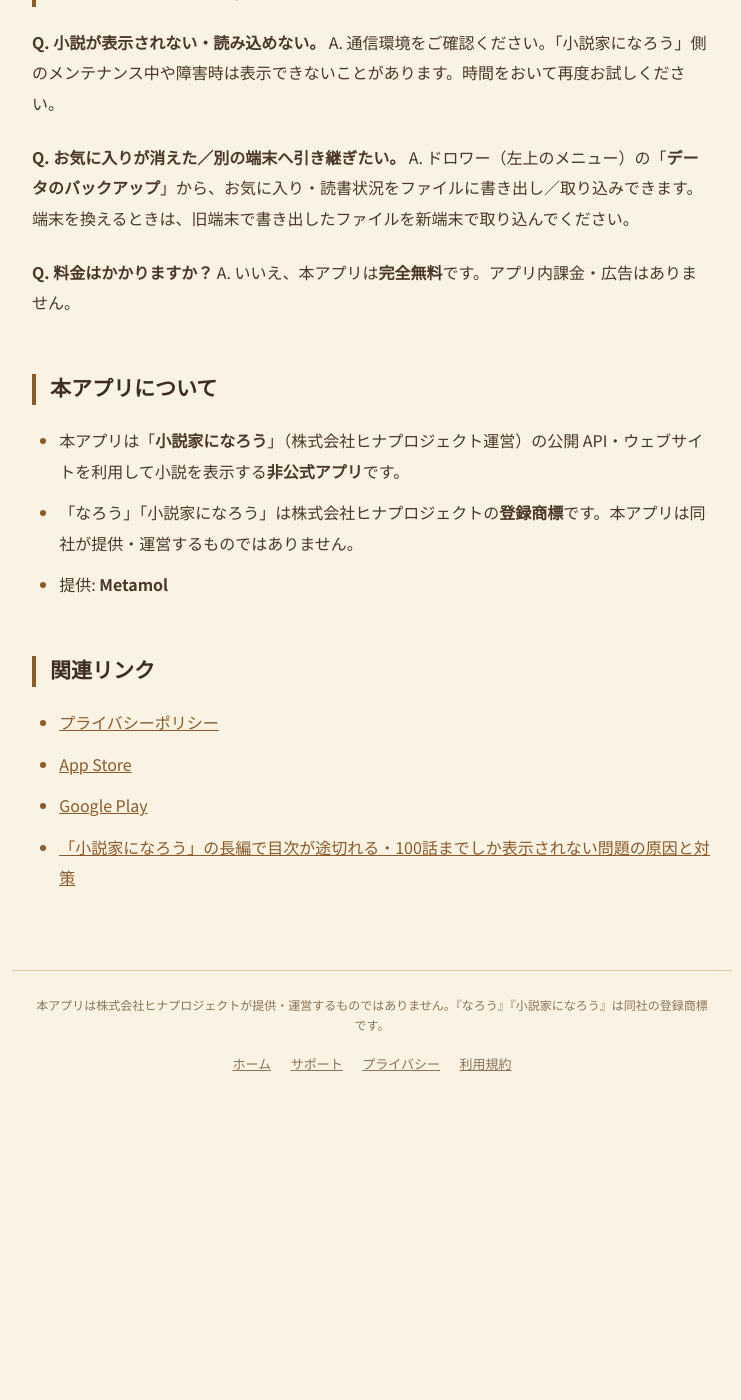
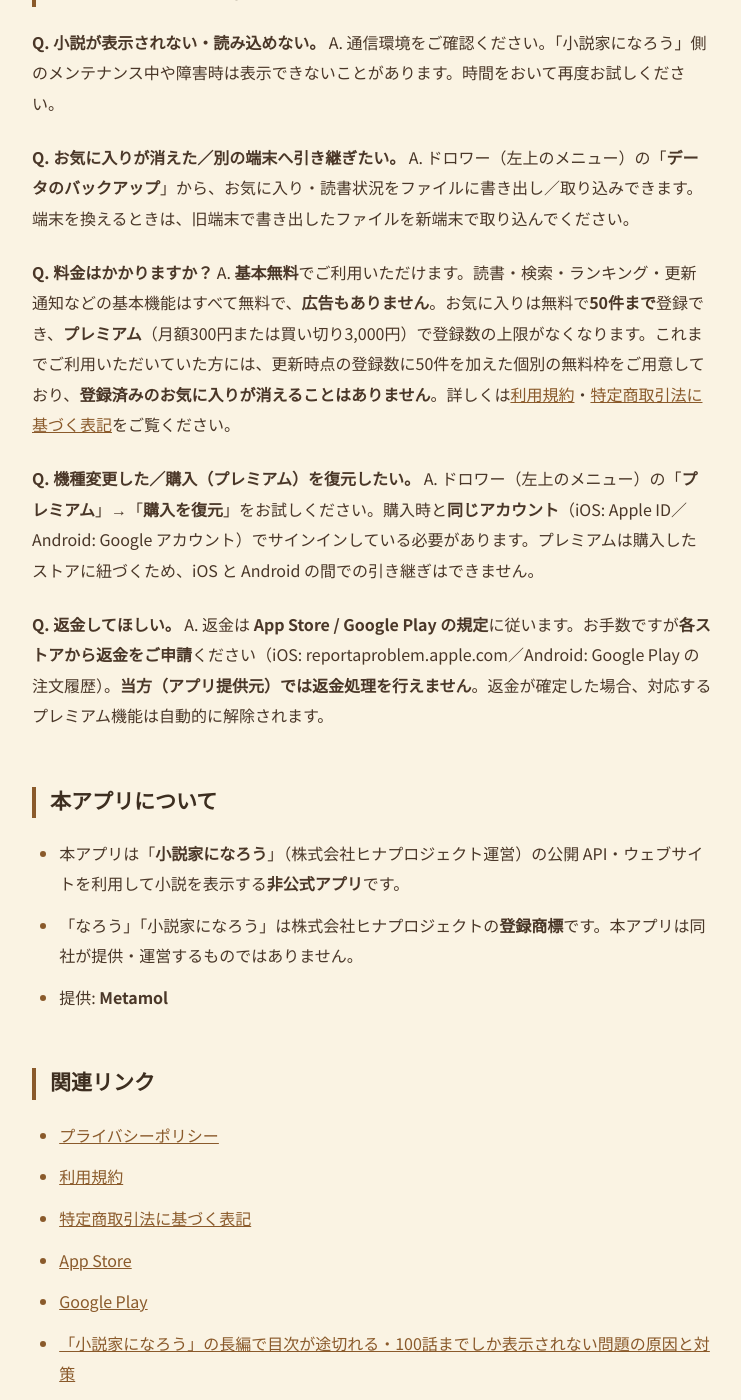
Before and after one commit to MetamoL/yomitsugi-legal, a Jekyll site: the page built from support.md, in a window 1280 px wide and 1400 px high, scrolled down 510 px. Shown: the whole window, without its empty margins (268-1009 px from the left). Built offline with Jekyll 4.4.1, drawn with Linux system fonts in a browser that asks for light colours; our own code applies the rules of GitHub Pages for plain Markdown files; before the commit the page ends 1636 px from its top, so only the background shows below that.

Commit message:
課金開始（1.9.3）に合わせた表記の同期＝特商法ページ新設・基本無料化・FAQ復活
- tokushoho.md 新設: 特定商取引法に基づく表記（価格・支払/提供時期・解約・返金・
  動作環境。所在地・電話は請求開示方式=🧑決定・弁護士確認なし）
- support.md: 料金FAQを「完全無料」→「基本無料+50件+プレミアム」へ差し替え・
  復元/返金FAQを復活（docs/support.md の下書き準拠）・関連リンクに規約/特商法を追加
- index.md: ヒーローの「無料・広告なし」→「基本無料・広告なし」
- 記事3本: 「広告やアプリ内課金もありません」→「基本無料・広告なし（任意のプレミアムあり）」
- ⚠️ push=即公開のため、公開はストア提出と同期（このコミット時点では未公開）
- 記事の「公式ページをそのまま表示する方式」staleは今回触らず=yomitsugi BACKLOG へ記録

Co-Authored-By: Claude Fable 5 <noreply@anthropic.com>

```diff
--- a/support.md
+++ b/support.md
@@ -22,7 +22,13 @@ A. 通信環境をご確認ください。「小説家になろう」側のメ
 A. ドロワー（左上のメニュー）の「**データのバックアップ**」から、お気に入り・読書状況をファイルに書き出し／取り込みできます。端末を換えるときは、旧端末で書き出したファイルを新端末で取り込んでください。
 
 **Q. 料金はかかりますか？**
-A. いいえ、本アプリは**完全無料**です。アプリ内課金・広告はありません。
+A. **基本無料**でご利用いただけます。読書・検索・ランキング・更新通知などの基本機能はすべて無料で、**広告もありません**。お気に入りは無料で**50件まで**登録でき、**プレミアム**（月額300円または買い切り3,000円）で登録数の上限がなくなります。これまでご利用いただいていた方には、更新時点の登録数に50件を加えた個別の無料枠をご用意しており、**登録済みのお気に入りが消えることはありません**。詳しくは[利用規約](./terms)・[特定商取引法に基づく表記](./tokushoho)をご覧ください。
+
+**Q. 機種変更した／購入（プレミアム）を復元したい。**
+A. ドロワー（左上のメニュー）の「**プレミアム**」→「**購入を復元**」をお試しください。購入時と**同じアカウント**（iOS: Apple ID／Android: Google アカウント）でサインインしている必要があります。プレミアムは購入したストアに紐づくため、iOS と Android の間での引き継ぎはできません。
+
+**Q. 返金してほしい。**
+A. 返金は **App Store / Google Play の規定**に従います。お手数ですが**各ストアから返金をご申請**ください（iOS: reportaproblem.apple.com／Android: Google Play の注文履歴）。**当方（アプリ提供元）では返金処理を行えません**。返金が確定した場合、対応するプレミアム機能は自動的に解除されます。
 
 ## 本アプリについて
 - 本アプリは「**小説家になろう**」（株式会社ヒナプロジェクト運営）の公開 API・ウェブサイトを利用して小説を表示する**非公式アプリ**です。
@@ -31,6 +37,8 @@ A. いいえ、本アプリは**完全無料**です。アプリ内課金・広
 
 ## 関連リンク
 - [プライバシーポリシー](./privacy_policy)
+- [利用規約](./terms)
+- [特定商取引法に基づく表記](./tokushoho)
 - [App Store](https://apps.apple.com/jp/app/id6778637183)
 - [Google Play](https://play.google.com/store/apps/details?id=com.metamol.yomitsugi)
 - [「小説家になろう」の長編で目次が途切れる・100話までしか表示されない問題の原因と対策](./articles/narou-mokuji-togireru/)
```
Also changed, not shown: articles/narou-dokomade-yonda.md (+1 -1 lines), articles/narou-koushiki-app.md (+1 -1 lines), articles/narou-sumaho-kaiteki.md (+2 -2 lines), index.md (+1 -1 lines), tokushoho.md (added, +25 -0 lines).
